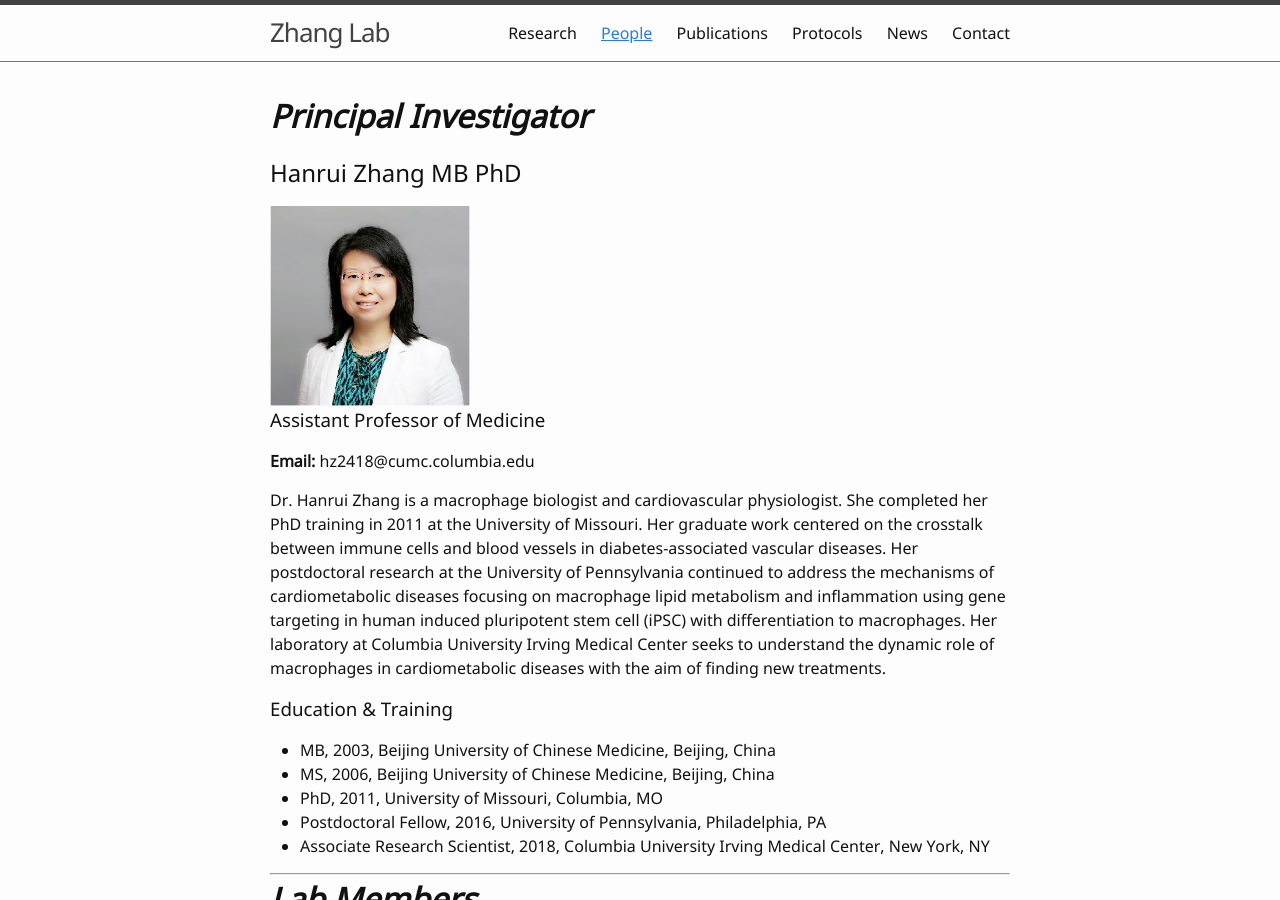
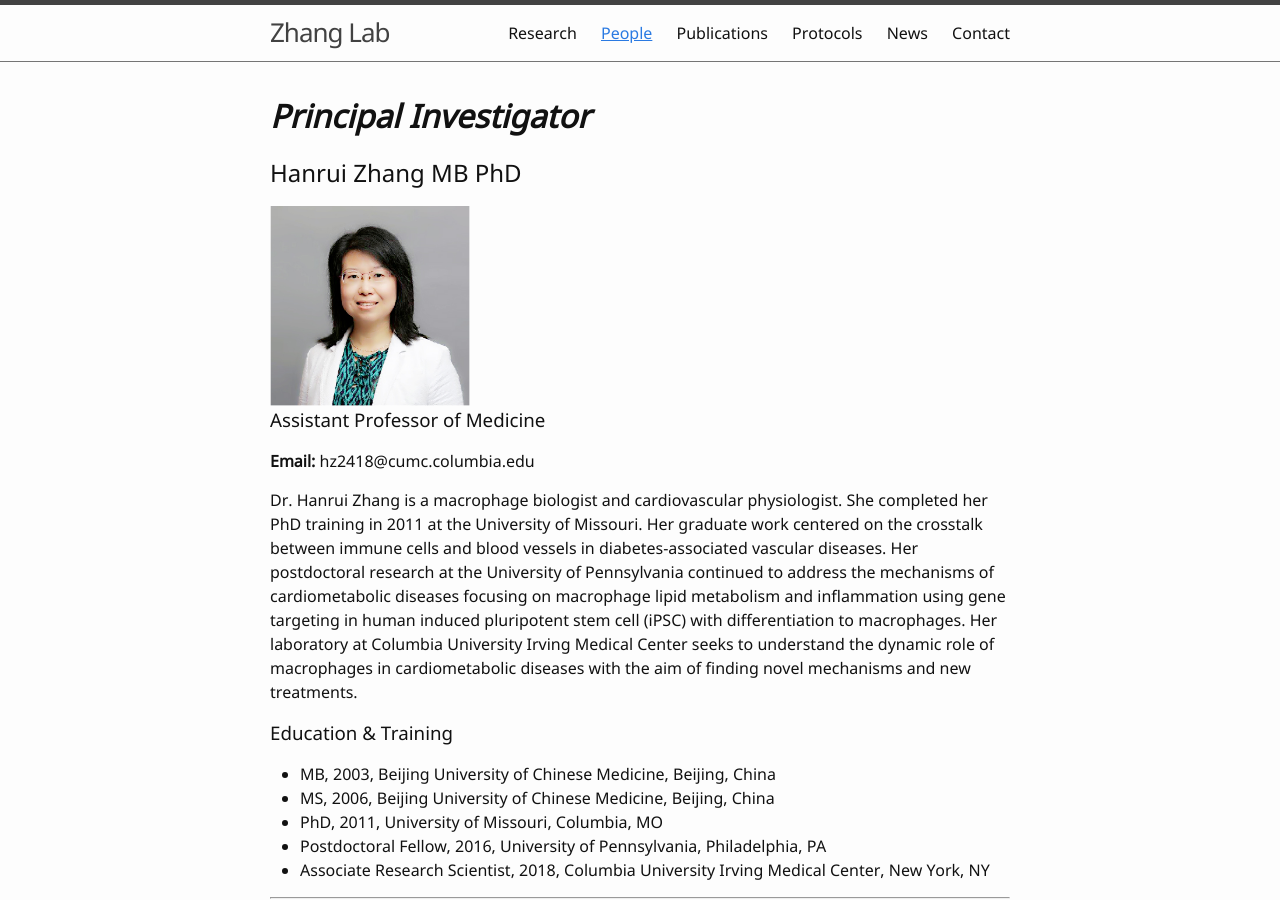
Before and after one commit to hanruizhang/zhanglab, a Jekyll site: the page built from 2_People.md, in a window 1280 px wide and 900 px high. Built offline with Jekyll 4.4.1, drawn with Linux system fonts in a browser that asks for light colours.

Commit message:
Update 2_People.md

```diff
--- a/2_People.md
+++ b/2_People.md
@@ -13,7 +13,7 @@
 ### Assistant Professor of Medicine
 **Email:** hz2418@cumc.columbia.edu
 
-Dr. Hanrui Zhang is a macrophage biologist and cardiovascular physiologist. She completed her PhD training in 2011 at the University of Missouri. Her graduate work centered on the crosstalk between immune cells and blood vessels in diabetes-associated vascular diseases. Her postdoctoral research at the University of Pennsylvania continued to address the mechanisms of cardiometabolic diseases focusing on macrophage lipid metabolism and inflammation using gene targeting in human induced pluripotent stem cell (iPSC) with differentiation to macrophages. Her laboratory at Columbia University Irving Medical Center seeks to understand the dynamic role of macrophages in cardiometabolic diseases with the aim of finding new treatments.
+Dr. Hanrui Zhang is a macrophage biologist and cardiovascular physiologist. She completed her PhD training in 2011 at the University of Missouri. Her graduate work centered on the crosstalk between immune cells and blood vessels in diabetes-associated vascular diseases. Her postdoctoral research at the University of Pennsylvania continued to address the mechanisms of cardiometabolic diseases focusing on macrophage lipid metabolism and inflammation using gene targeting in human induced pluripotent stem cell (iPSC) with differentiation to macrophages. Her laboratory at Columbia University Irving Medical Center seeks to understand the dynamic role of macrophages in cardiometabolic diseases with the aim of finding novel mechanisms and new treatments.
 
 
 ### Education & Training
```
